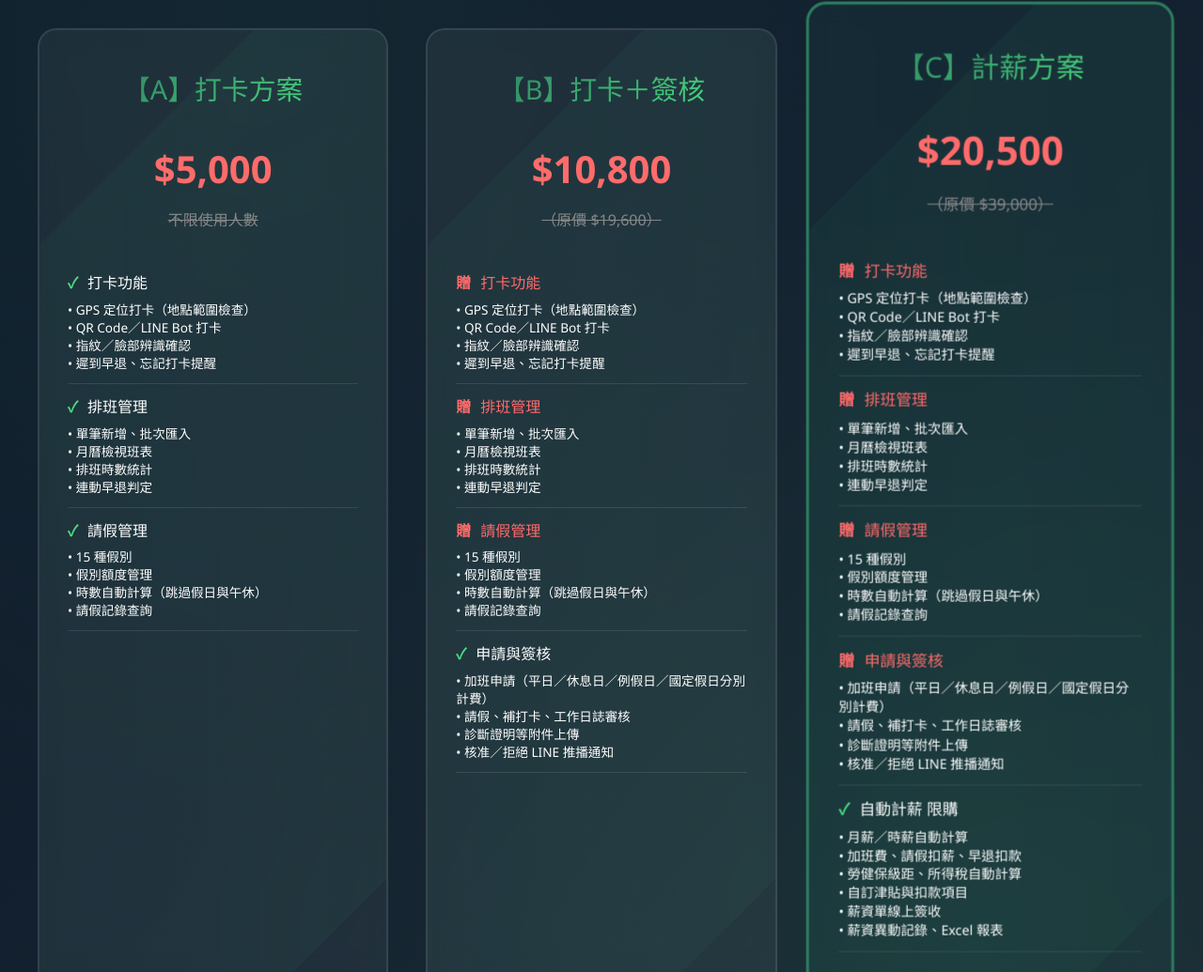
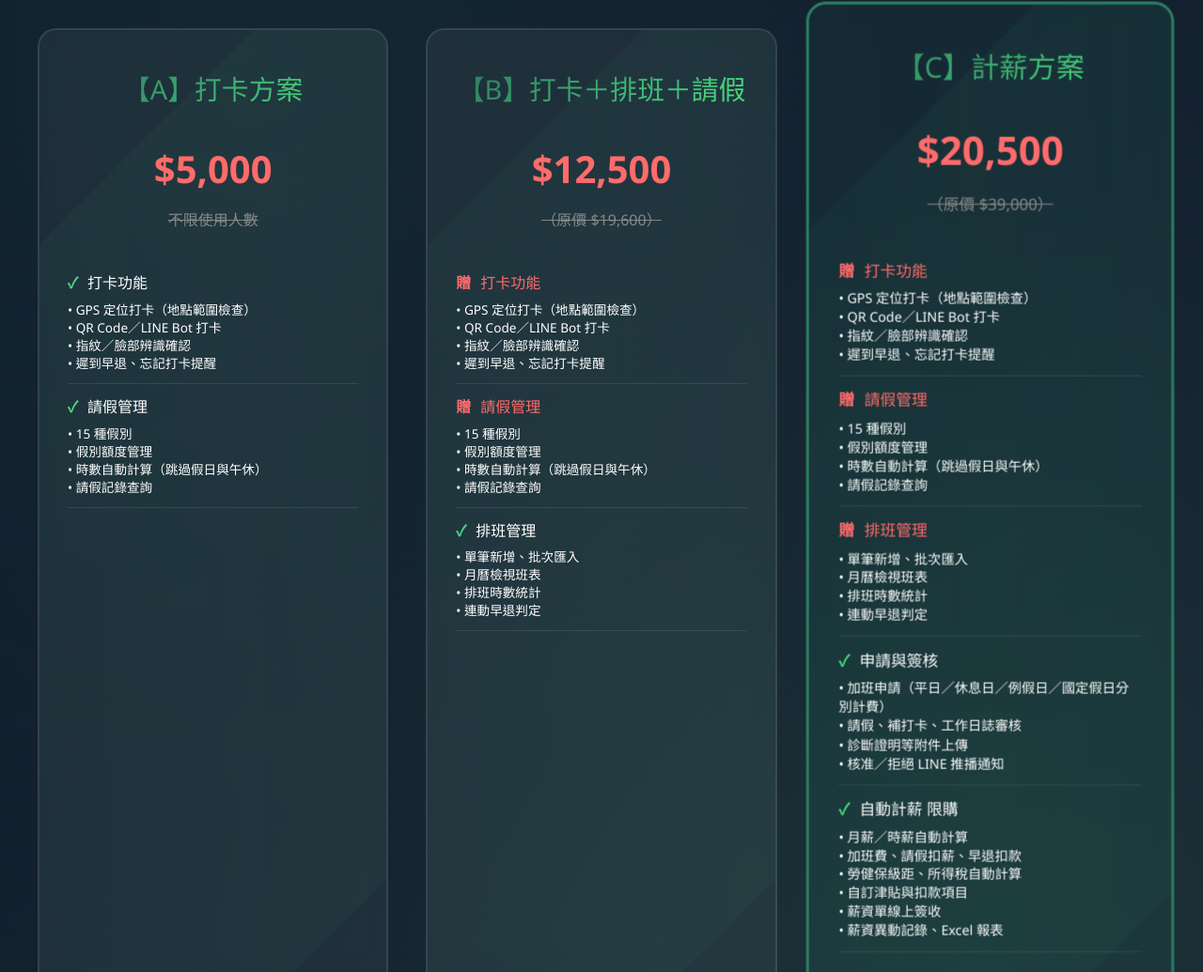
Before and after one commit to eric693/Attendance-System_Web, a website: page index.html in a window 1280 px wide. Shown: the part 7957-8992 px from the top of the page at 94% size. Drawn offline with Linux system fonts and the light colour scheme; animation ran at ten frames a second.

Commit message:
調整方案內容：排班移到方案B、簽核移到方案C，方案B改為 $12,500
- 方案A：打卡、請假
- 方案B「打卡＋排班＋請假」$12,500：A 的功能＋排班
- 方案C：B 的功能＋申請與簽核＋自動計薪

Co-Authored-By: Claude Opus 5.5 <noreply@anthropic.com>

```diff
--- a/index.html
+++ b/index.html
@@ -1510,14 +1510,6 @@
                             • 遲到早退、忘記打卡提醒
                         </div>
                     </li>
-                    <li class="included">排班管理
-                        <div style="font-size: 0.85em; color: #ffffff; margin-top: 5px; line-height: 1.4; font-weight: 500;">
-                            • 單筆新增、批次匯入<br>
-                            • 月曆檢視班表<br>
-                            • 排班時數統計<br>
-                            • 連動早退判定
-                        </div>
-                    </li>
                     <li class="included">請假管理
                         <div style="font-size: 0.85em; color: #ffffff; margin-top: 5px; line-height: 1.4; font-weight: 500;">
                             • 15 種假別<br>
@@ -1532,8 +1524,8 @@
 
             <!-- Plan B -->
             <div class="pricing-card reveal">
-                <div class="plan-name">【B】打卡＋簽核</div>
-                <div class="price">$10,800</div>
+                <div class="plan-name">【B】打卡＋排班＋請假</div>
+                <div class="price">$12,500</div>
                 <div class="original-price">（原價 $19,600）</div>
                 <ul class="features-list">
                     <li class="gift">打卡功能
@@ -1544,14 +1536,6 @@
                             • 遲到早退、忘記打卡提醒
                         </div>
                     </li>
-                    <li class="gift">排班管理
-                        <div style="font-size: 0.85em; color: #ffffff; margin-top: 5px; line-height: 1.4; font-weight: 500;">
-                            • 單筆新增、批次匯入<br>
-                            • 月曆檢視班表<br>
-                            • 排班時數統計<br>
-                            • 連動早退判定
-                        </div>
-                    </li>
                     <li class="gift">請假管理
                         <div style="font-size: 0.85em; color: #ffffff; margin-top: 5px; line-height: 1.4; font-weight: 500;">
                             • 15 種假別<br>
@@ -1560,12 +1544,12 @@
                             • 請假記錄查詢
                         </div>
                     </li>
-                    <li class="included">申請與簽核
+                    <li class="included">排班管理
                         <div style="font-size: 0.85em; color: #ffffff; margin-top: 5px; line-height: 1.4; font-weight: 500;">
-                            • 加班申請（平日／休息日／例假日／國定假日分別計費）<br>
-                            • 請假、補打卡、工作日誌審核<br>
-                            • 診斷證明等附件上傳<br>
-                            • 核准／拒絕 LINE 推播通知
+                            • 單筆新增、批次匯入<br>
+                            • 月曆檢視班表<br>
+                            • 排班時數統計<br>
+                            • 連動早退判定
                         </div>
                     </li>
                 </ul>
@@ -1586,6 +1570,14 @@
                             • 遲到早退、忘記打卡提醒
                         </div>
                     </li>
+                    <li class="gift">請假管理
+                        <div style="font-size: 0.85em; color: #ffffff; margin-top: 5px; line-height: 1.4; font-weight: 500;">
+                            • 15 種假別<br>
+                            • 假別額度管理<br>
+                            • 時數自動計算（跳過假日與午休）<br>
+                            • 請假記錄查詢
+                        </div>
+                    </li>
                     <li class="gift">排班管理
                         <div style="font-size: 0.85em; color: #ffffff; margin-top: 5px; line-height: 1.4; font-weight: 500;">
                             • 單筆新增、批次匯入<br>
@@ -1594,15 +1586,7 @@
                             • 連動早退判定
                         </div>
                     </li>
-                    <li class="gift">請假管理
-                        <div style="font-size: 0.85em; color: #ffffff; margin-top: 5px; line-height: 1.4; font-weight: 500;">
-                            • 15 種假別<br>
-                            • 假別額度管理<br>
-                            • 時數自動計算（跳過假日與午休）<br>
-                            • 請假記錄查詢
-                        </div>
-                    </li>
-                    <li class="gift">申請與簽核
+                    <li class="included">申請與簽核
                         <div style="font-size: 0.85em; color: #ffffff; margin-top: 5px; line-height: 1.4; font-weight: 500;">
                             • 加班申請（平日／休息日／例假日／國定假日分別計費）<br>
                             • 請假、補打卡、工作日誌審核<br>
@@ -3538,7 +3522,7 @@
         const knowledgeBase = {
             '產品特色': '出勤管家的主要特色包括：\n\n· LINE Login 快速登入\n· GPS 定位、QR Code、LINE Bot 打卡\n· 指紋／臉部辨識確認\n· 遲到早退、忘記打卡提醒\n· 請假（15 種假別）、加班、補打卡審核\n· 工作日誌管理\n· 自動計薪與薪資單簽收\n· 7 種語言、可安裝到手機\n· AI OCR 發票辨識\n· 不限使用人數\n· 買斷制永久使用',
 
-            '方案價格': '我們目前提供三種方案：\n\n方案A｜打卡方案 - $5,000\n包含：打卡、請假\n\n方案B｜打卡+簽核 - $10,800\n包含：打卡、請假、簽核\n\n方案C｜計薪方案 - $20,500\n包含：全部功能+自動計薪\n\n全部都是買斷制，不限使用人數',
+            '方案價格': '我們目前提供三種方案：\n\n方案A｜打卡方案 - $5,000\n包含：打卡、請假\n\n方案B｜打卡+排班+請假 - $12,500\n包含：打卡、請假、排班\n\n方案C｜計薪方案 - $20,500\n包含：全部功能+簽核+自動計薪\n\n全部都是買斷制，不限使用人數',
 
             '工作日誌': '工作日誌管理功能：\n\n· 線上填寫工作日誌\n· 主管審核機制\n· 歷史記錄查詢\n· Excel 報表匯出\n· 多語言支援\n\n適合專案追蹤、績效評估、工時統計',
 
--- a/server.js
+++ b/server.js
@@ -24,8 +24,8 @@ const systemPrompt = `你是「出勤管家」的專業客服助理。你需要
 - 出勤管家是一個 LINE 打卡考勤系統
 - 提供三種方案：
   * 方案A｜打卡方案 - $5,000（打卡、請假）
-  * 方案B｜打卡+簽核 - $10,800（打卡、請假、簽核）
-  * 方案C｜計薪方案 - $20,500（全功能+自動計薪）
+  * 方案B｜打卡+排班+請假 - $12,500（打卡、請假、排班）
+  * 方案C｜計薪方案 - $20,500（全功能+簽核+自動計薪）
 - 買斷制，不限使用人數
 - 7天退款保證
 - 打卡：LINE 登入、GPS 定位打卡（地點範圍檢查）、QR Code 打卡、LINE Bot 打卡、指紋／臉部辨識確認、補打卡（需審核）、遲到早退與忘記打卡提醒
```
Also changed, not shown: purchase.html (+9 -9 lines).
